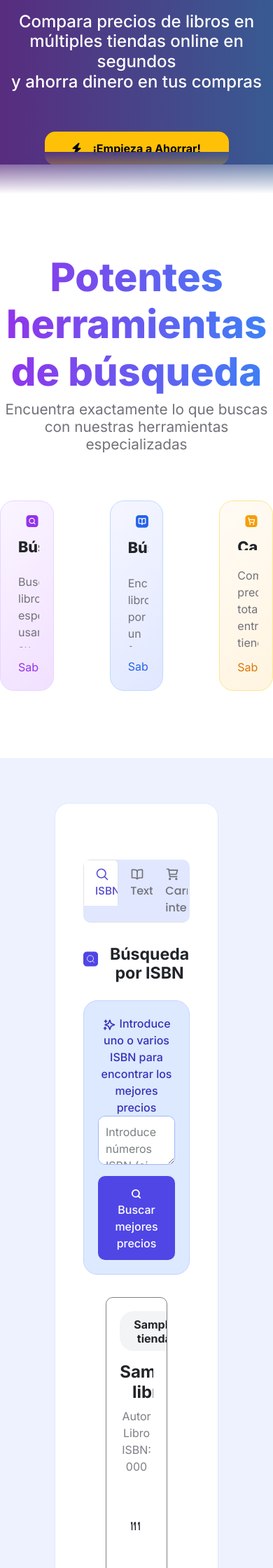
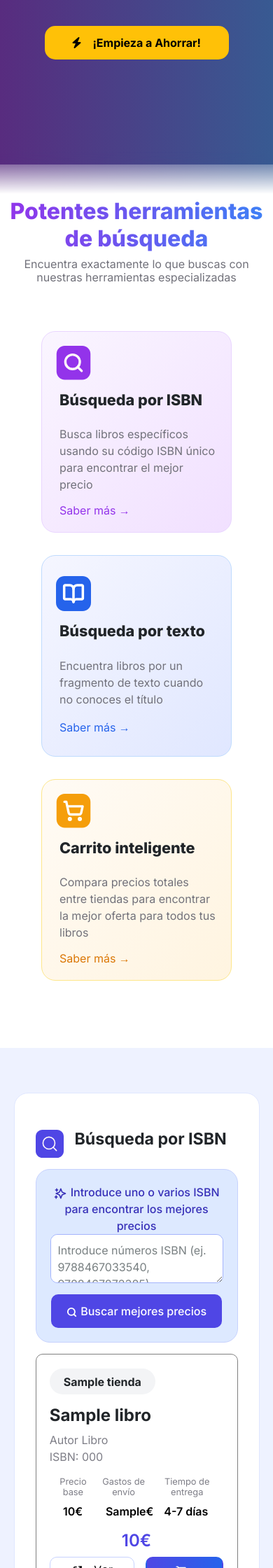
Before and after one commit to UFV-INGINF/BookHunt, a Flask app: template app/templates/index.html in a window 390 px wide. Shown: the part 440-2680 px from the top of the page at 70% size. Run offline with Flask 3, Linux system fonts and the light colour scheme; the template is opened without the code that fills it: most values are stand-ins (such as "Sample title", 1, 10 or a date in 2020); some libraries are stand-ins or nearby versions.

Commit message:
Responsive. Header, contenedores y resultados hechos responsive (movil)

```diff
--- a/app/static/css/styles.css
+++ b/app/static/css/styles.css
@@ -404,7 +404,6 @@ p {
 
     width: 100%;
     min-height: 100%;
-
 }
 
 .contenedor-buscador textarea::placeholder {
@@ -963,6 +962,7 @@ p {
     outline: none;
     /* Quitar el borde al hacer foco */
 }
+
 /* Spinner central */
 .loading-spinner {
     display: none;
@@ -980,8 +980,13 @@ p {
 }
 
 @keyframes spin {
-    0% { transform: translate(-50%, -50%) rotate(0deg); }
-    100% { transform: translate(-50%, -50%) rotate(360deg); }
+    0% {
+        transform: translate(-50%, -50%) rotate(0deg);
+    }
+
+    100% {
+        transform: translate(-50%, -50%) rotate(360deg);
+    }
 }
 
 /* Overlay de fondo */
@@ -995,3 +1000,224 @@ p {
     background: rgba(255, 255, 255, 0.8);
     z-index: 9998;
 }
+
+
+/*MEDIA QUERY*/
+
+@media only screen and (max-width: 600px) {
+    .nav {
+        display: none;
+    }
+
+    .header h2 {
+        overflow: hidden;
+        font-size: 1.6em;
+    }
+
+    .header h2 span {
+        color: #FDE047;
+    }
+
+    .header h3 {
+        font-size: 1em;
+    }
+
+    .info .header-info {
+        padding-top: 3em;
+        padding-bottom: 6em;
+    }
+
+    .info .header-info h3 {
+        font-size: 2em;
+        font-weight: 800;
+    }
+
+    .header-info h5 {
+        font-size: 1em;
+        font-weight: 400;
+    }
+
+    .carrusel-info {
+        margin-top: 7vh;
+        display: flex;
+        flex-direction: column;
+        justify-content: center;
+        align-items: center;
+        gap: 2em;
+    }
+
+    .carta-info {
+        gap: 1em;
+        width: 17em;
+        height: 18em;
+        padding: 20px;
+    }
+
+    .contenedor-texto-buscador {
+        display: flex;
+        flex-direction: column;
+        align-items: start;
+        justify-content: start;
+        gap: 2em;
+
+        padding-top: 20px;
+        padding-left: 30px;
+        padding-right: 30px;
+        width: 90vw;
+    }
+
+    .buscador-libros {
+        padding-top: 4em;
+        padding-bottom: 4em;
+        width: 100vw;
+        display: flex;
+        flex-direction: column;
+        justify-content: center;
+        align-items: center;
+        background: #eef2ff;
+        text-align: center;
+    }
+
+    .tab-container {
+        display: flex;
+        flex-direction: column;
+        justify-content: center;
+        align-items: center;
+
+        background-color: #e0e7ff;
+        width: 100%;
+        border-radius: 10px;
+    }
+
+    .resultados {
+        width: 100%;
+        padding: 0px;
+        padding-top: 1em;
+    }
+
+    .result-container {
+        display: flex;
+        flex-direction: column;
+        gap: 1em;
+        padding: 1.2em;
+
+        border-style: solid;
+        border-width: 1px;
+        border-color: grey;
+        border-radius: 10px;
+    }
+
+    .container-info-libro {
+        display: flex;
+        flex-direction: column;
+        align-items: start;
+        justify-content: start;
+    }
+
+    .container-info-libro h5 {
+        overflow: hidden;
+        font-size: 1.5em;
+        font-weight: 700;
+    }
+
+    .container-info-libro p {
+        overflow: hidden;
+        margin-bottom: 0px;
+        color: #7e7e87;
+    }
+
+    .container-precios {
+        display: flex;
+        flex-direction: row;
+        justify-content: space-between;
+        margin-left: 0.2em;
+        margin-right: 0.2em;
+    }
+
+    .container-info-precios {
+        display: flex;
+        flex-direction: row;
+        justify-content: center;
+        align-items: center;
+
+        gap: 1em;
+    }
+
+    .img-precios {
+        display: none;
+    }
+
+    .texto-info-precios {
+        display: flex;
+        flex-direction: column;
+        justify-content: start;
+        align-items: start;
+    }
+
+    .texto-info-precios h6 {
+        overflow: hidden;
+        font-size: 0.8em;
+    }
+
+    .texto-info-precios p {
+        margin-left: 1em;
+    }
+
+    .container-precio-compra {
+        display: flex;
+        flex-direction: column;
+        justify-content: space-between;
+        align-items: center;
+    }
+
+    .container-precio-compra h5 {
+        overflow: hidden;
+        font-size: 1.5em;
+        font-weight: 600;
+        color: #4f46e5;
+    }
+
+    .botones-compra {
+        display: flex;
+        flex-direction: row;
+        gap: 1em;
+    }
+
+    .boton-añadir {
+        text-decoration: none;
+        padding: 6px 20px;
+        background: linear-gradient(to right, #4f47e5, #2563eb);
+        font-family: 'Poppins', sans-serif;
+        color: white;
+
+        border-radius: 10px;
+        border-color: transparent;
+
+        transition: all 0.5;
+    }
+
+    .boton-añadir:hover {
+        background: #3d3bcc;
+    }
+
+
+    .boton-añadir svg {
+        margin-right: 0.7em;
+    }
+
+    .boton-ver {
+        text-decoration: none;
+        padding: 6px 20px;
+        background: transparent;
+        font-family: 'Poppins', sans-serif;
+        color: black;
+
+        border-radius: 10px;
+        border-width: 0.5px;
+        border-style: solid;
+        border-color: #c7d2fe;
+
+        transition: all 0.5;
+    }
+
+}
--- a/app/templates/index.html
+++ b/app/templates/index.html
@@ -70,8 +70,7 @@
             <h3>Potentes herramientas de búsqueda</h3>
             <h5>
                 Encuentra exactamente lo que buscas con nuestras
-                herramientas <br />
-                especializadas
+                herramientas especializadas
             </h5>
             <div class="carrusel-info">
                 <div class="carta-info">
@@ -234,21 +233,21 @@
                     </div>
                     <div class="container-precios">
                       <div class="container-info-precios">
-                        IM
+                        <div class="img-precios">IM</div>
                         <div class="texto-info-precios">
                           <h6>Precio base</h6>
                           <p>{{ libro.precio }}€</p>
                         </div>
                       </div>
                       <div class="container-info-precios">
-                        IM
+                        <div class="img-precios">IM</div>
                         <div class="texto-info-precios">
                           <h6>Gastos de envío</h6>
                           <p>{{ libro.gastos_envio }}€</p>
                         </div>
                       </div>
                       <div class="container-info-precios">
-                        IM
+                        <div class="img-precios">IM</div>
                         <div class="texto-info-precios">
                           <h6>Tiempo de entrega</h6>
                           <p>4-7 días</p>
```
